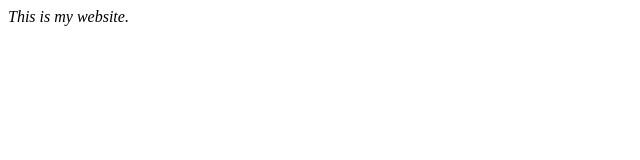
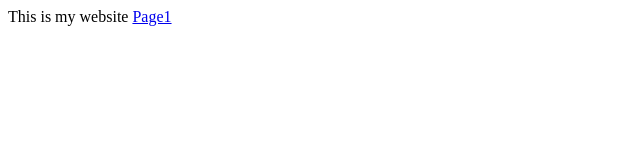
Before and after one commit to kaidenkellogg/Week6, a plain HTML site: page index.html in a window 1280 px wide. Shown: the full height of the page, 0-640 px from the left. Drawn offline with Linux system fonts and the light colour scheme.

Commit message:
I added week 6 index and page 1 website

```diff
--- a/index.html
+++ b/index.html
@@ -1,9 +1,10 @@
 <html>
   <title>my website</title>
   <head>
-    <I will fill this in later>
-      <body>
-        This is my website.
-      </body>
+    <!--I will fill this in later-->
   </head>
+  <body>
+    This is my website
+    <a href="Page1.html">Page1</a>
+  </body>
 </html>
```
Also changed, not shown: Page1.html (added).
